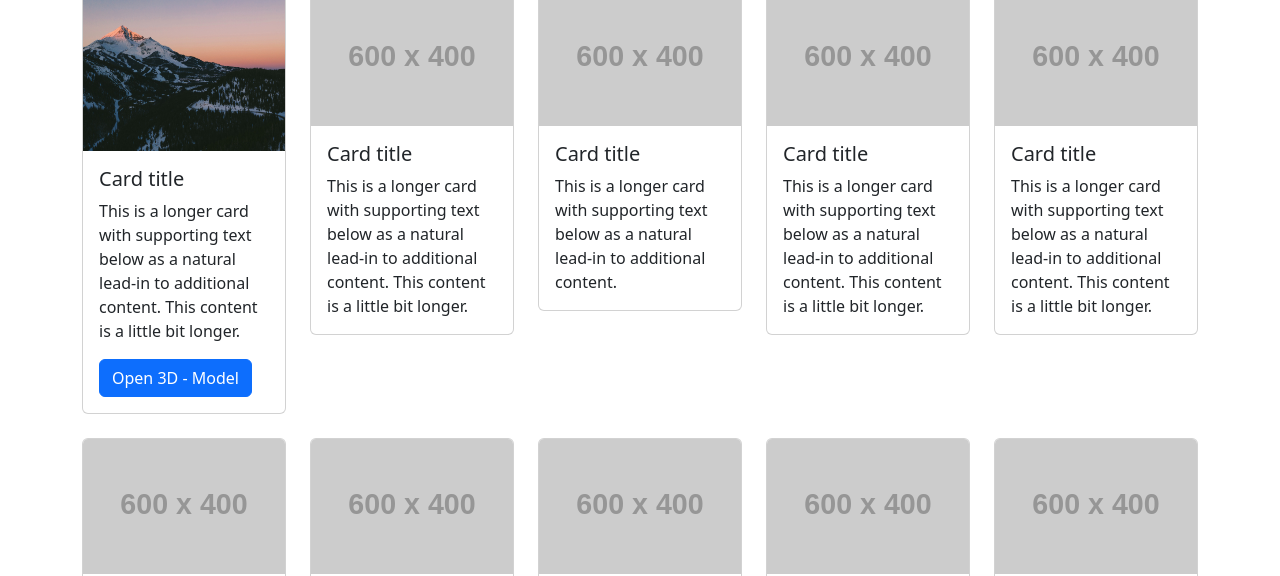
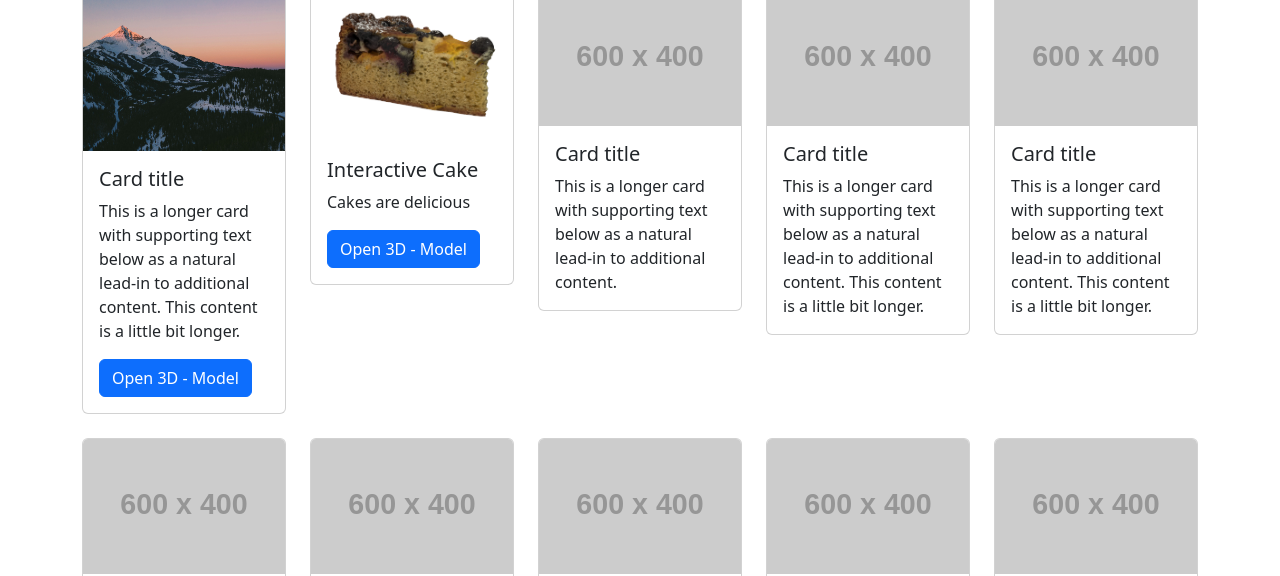
Before and after one commit to kibu7/3DViewer, a plain HTML site: page index.html in a window 1280 px wide. Shown: the part 524-1100 px from the top of the page. Drawn offline with nearby package versions, Linux system fonts and the light colour scheme; placeholder pictures from the web are drawn by us.

Commit message:
Cake added

```diff
--- a/index.html
+++ b/index.html
@@ -47,14 +47,15 @@
             <a rel="ar" href="3D_Models/LunarRover_English.reality" class="btn btn-primary">Open 3D - Model</a>
           </div>
         </div>
+
       </div>
       <div class="col mb-4">
         <div class="card">
-          <img src="https://dummyimage.com/600x400/000/fff.jpg" class="card-img-top" alt="...">
+          <img src="Interactive_3D_Models/Cake/Cake_Preview.png" class="card-img-top" alt="...">
           <div class="card-body">
-            <h5 class="card-title">Card title</h5>
-            <p class="card-text">This is a longer card with supporting text below as a natural lead-in to additional
-              content. This content is a little bit longer.</p>
+            <h5 class="card-title">Interactive Cake</h5>
+            <p class="card-text">Cakes are delicious</p>
+            <a rel="ar" href="Interactive_3D_Models/Cake/Cake.reality" class="btn btn-primary">Open 3D - Model</a>
           </div>
         </div>
       </div>
```
Also changed, not shown: Interactive_3D_Models/Cake/Cake_Preview.png (added), 1 other file.
